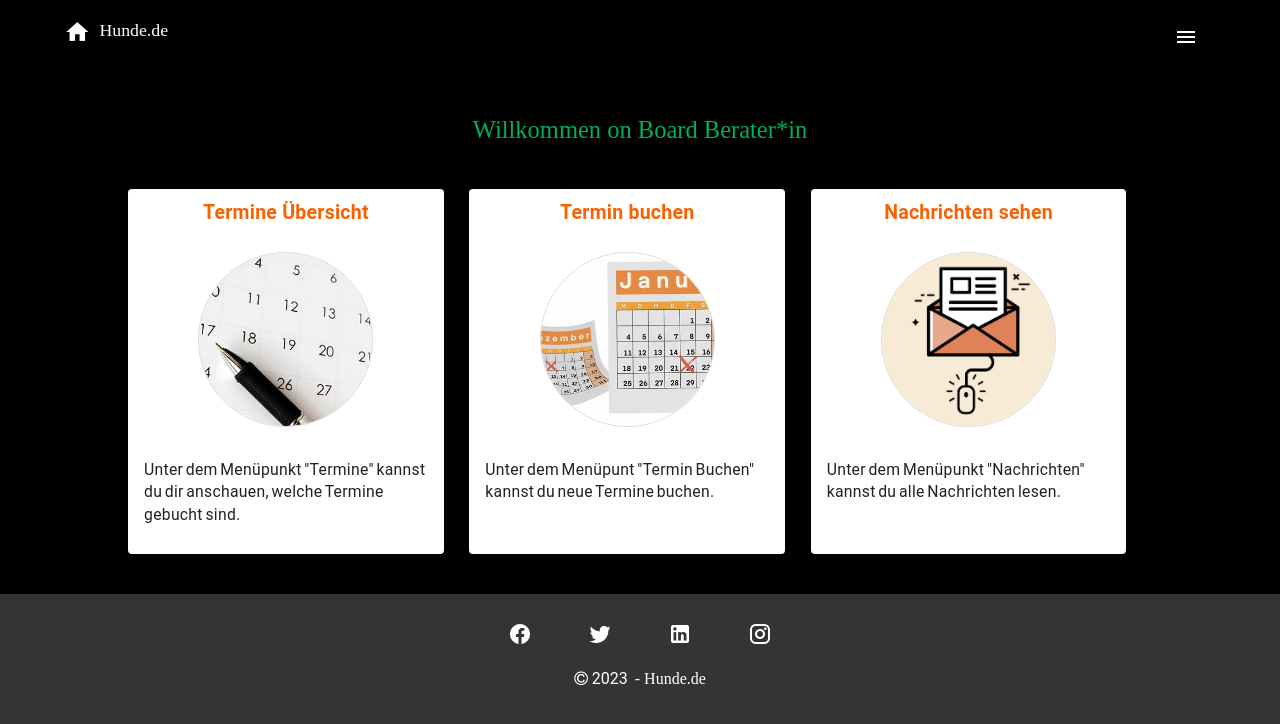
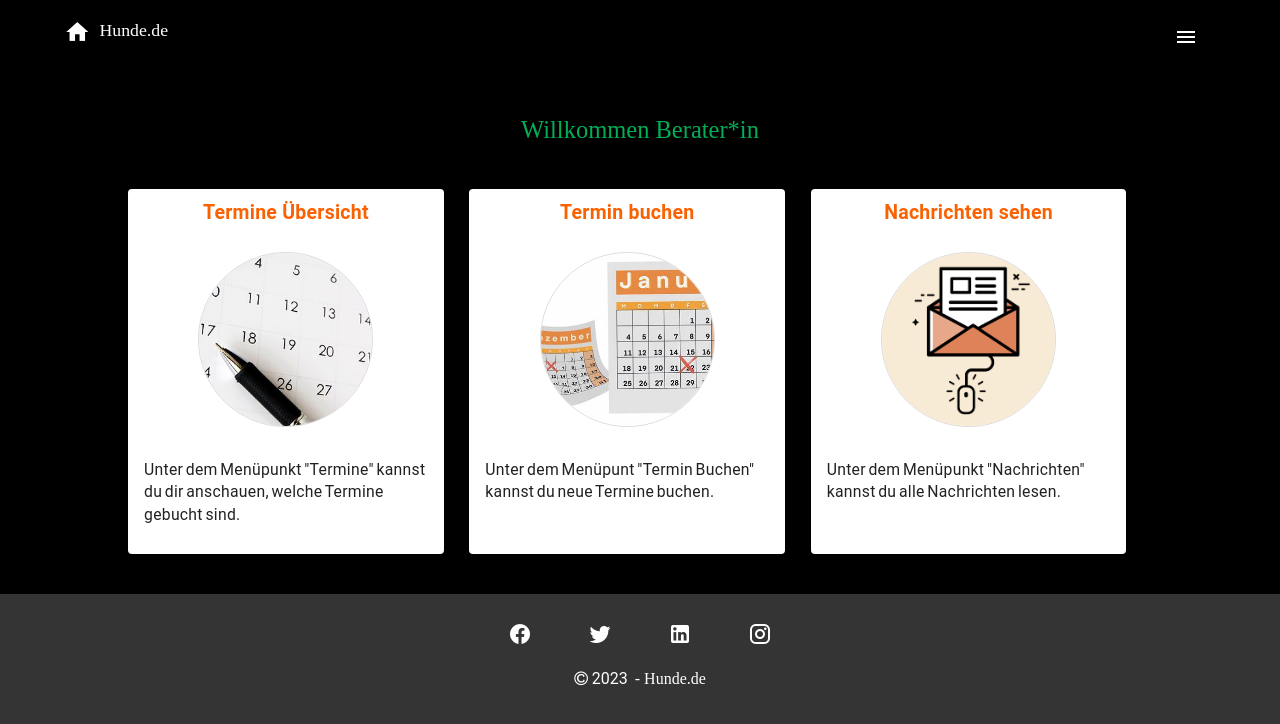
Before and after one commit to aaghdas/vue-project, a Vue app in the folder myproject/: page /berater in a window 1280 px wide. Shown: the top 724 px of the page. Built offline with nearby package versions, Linux system fonts and the light colour scheme.

Commit message:
consultantpage

```diff
--- a/myproject/src/components/ConsultantPage.vue
+++ b/myproject/src/components/ConsultantPage.vue
@@ -3,7 +3,7 @@
 <HeaderConsultant/>
   <div class="consultant-page">
     <AppearTransition :transition="['-300px',0]">
-      <p class="berater-text">Willkommen on Board Berater*in</p>
+      <p class="berater-text">Willkommen Berater*in</p>
     </AppearTransition>
 
     <div class="consultant-grid">
```
